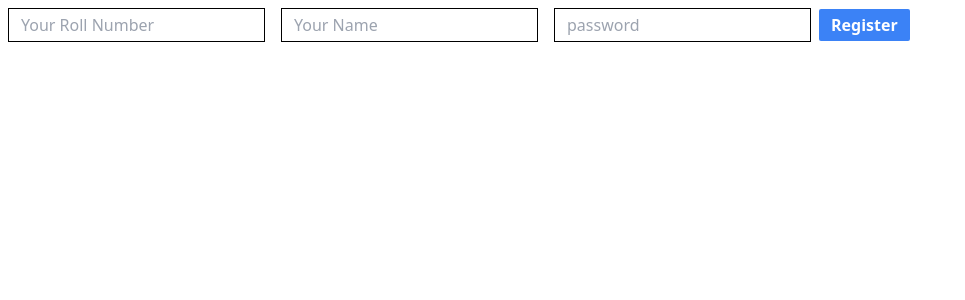
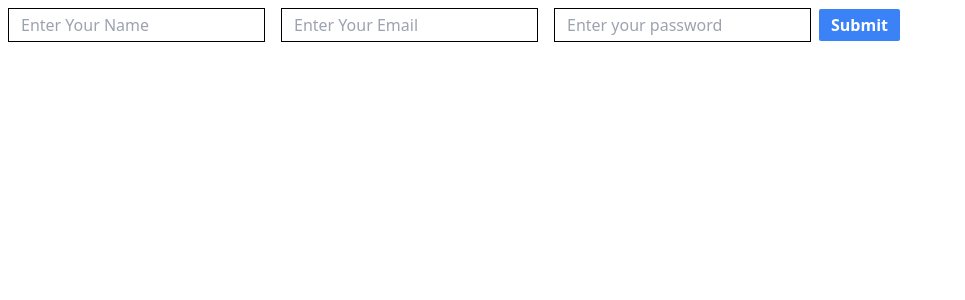
Before and after one commit to prashantkumar521520/Full-stack-TODOAPP, a Next.js app: page /register in a window 1280 px wide. Shown: the top 300 px of the page, without its empty margins (0-965 px from the left). Built offline with nearby package versions, Linux system fonts and the light colour scheme.

Commit message:
created upto login signup page

```diff
--- /dev/null
+++ b/actions/auth.js
@@ -0,0 +1,48 @@
+const BASE_API_URL = "http://localhost:3000/api/auth";
+
+export const signup = (userData) => {
+  return fetch(`${BASE_API_URL}/register`, {
+    method: "POST",
+    body: JSON.stringify(userData),
+    headers: {
+      "Content-Type": "application/json",
+    },
+  })
+    .then((response) => response.json())
+    .catch((err) => console.log(err));
+};
+
+export const login = (userData) => {
+  return fetch(`${BASE_API_URL}/signin`, {
+    method: "POST",
+    body: JSON.stringify(userData),
+    headers: {
+      "Content-Type": "application/json",
+    },
+  })
+    .then((response) => response.json())
+    .catch((err) => console.log(err));
+};
+
+export const setLocalStorage = (key, value) => {
+  if (!typeof window === "undefined")
+    localStorage.setItem(key, JSON.stringify(value));
+};
+
+export const isAuth = () => {
+  if (!typeof window === "undefined") {
+    const authToken = localStorage.getItem("auth-token");
+
+    console.log(authToken);
+
+    return fetch(`${BASE_API_URL}/getuser`, {
+      method: "GET",
+      headers: {
+        "Content-Type": "application/json",
+        "auth-token": authToken,
+      },
+    })
+      .then((response) => response.json())
+      .then((data) => data.userAuthenticated);
+  }
+};
--- a/pages/api/auth/getuser.js
+++ b/pages/api/auth/getuser.js
@@ -15,10 +15,15 @@ export default async function handler(req, res) {
       // console.log(data);
       const user = await User.findOne({ _id: data.user.id });
       // console.log(user);
-      return res.json(user);
+      return res.json({ user, userAuthenticated: true });
     }
-    return res.status(400).json({ message: "Invalid Authentication Token" });
+    return res
+      .status(400)
+      .json({
+        message: "Invalid Authentication Token",
+        userAuthenticated: false,
+      });
   } catch (error) {
-    return res.status(500).json({ error });
+    return res.status(500).json({ error, userAuthenticated: false });
   }
 }
--- a/pages/api/auth/register.js
+++ b/pages/api/auth/register.js
@@ -8,6 +8,7 @@ export default async function handler(req, res) {
   try {
     console.log("entered");
     let userData = await User.findOne({ email: req.body.email });
+
     if (userData) {
       return res
         .status(400)
@@ -16,6 +17,8 @@ export default async function handler(req, res) {
 
     const user = await User.create(req.body);
     console.log(user);
+
+    console.log(req.body)
 
     const data = {
       user: {
--- a/pages/index.js
+++ b/pages/index.js
@@ -1,8 +1,13 @@
 import Head from "next/head";
 import Image from "next/image";
 import Link from "next/link";
+import Router from "next/router";
+import { isAuth } from "../actions/auth";
 
 export default function Home() {
+  const isAuthenticated = isAuth();
+  console.log(isAuthenticated)
+  if (isAuthenticated) {
     return (
       <div>
         <Head>
@@ -14,8 +19,10 @@ export default function Home() {
         <main>
           {/* Todo */}
           Create a Todo app interface, refer provided screenshots for design.
-
         </main>
       </div>
     );
+  } else {
+    Router.push('/login')
   }
+}
--- a/pages/login.js
+++ b/pages/login.js
@@ -1,29 +1,61 @@
+import react, { useState } from "react";
+import { login } from "../actions/auth";
+
 export default function Login() {
-  function handleForm(event) {
-    event.preventDefault();
-  }
+  const [fields, setFields] = useState({
+    email: "",
+    password: "",
+  });
+
+  const handleForm = (e) => {
+    e.preventDefault();
+    console.log(fields);
+    setFields({
+      email: "",
+      password: "",
+    });
+
+    login(fields).then((data) => {
+      setLocalStorage("auth-token", data.jwttoken)
+    });
+
+  };
+
+  const handleChange = (e) => {
+    const { name, value } = e.target;
+    setFields((prevfields) => ({
+      ...prevfields,
+      [name]: value,
+    }));
+  };
+
   return (
     <>
       <div>
-        <form>
+        <form onSubmit={handleForm}>
           <input
             className="px-3 py-1 m-2 border border-black"
-            type="text"
-            name="rollNumber"
-            placeholder="Your Roll Number"
+            type="email"
+            name="email"
+            value={fields.email}
+            onChange={handleChange}
+            placeholder="Enter Your Email"
           />
           <input
             className="px-3 py-1 m-2 border border-black"
             type="password"
             name="password"
-            placeholder="password"
+            value={fields.password}
+            onChange={handleChange}
+            placeholder="Enter your password"
           />
-          <input
+
+          <button
             className="bg-blue-500 px-3 py-1 rounded-sm text-white font-semibold"
             type="submit"
-            onClick={handleForm}
-            value="Register"
-          />
+          >
+            Submit
+          </button>
         </form>
       </div>
     </>
--- a/pages/register.js
+++ b/pages/register.js
@@ -1,35 +1,69 @@
+import react, { useState } from "react";
+import { setLocalStorage, signup } from "../actions/auth";
+
 export default function Register() {
-  function handleForm(event) {
-    event.preventDefault();
-  }
+  const [fields, setFields] = useState({
+    name: "",
+    email: "",
+    password: "",
+  });
+
+  const handleForm = (e) => {
+    e.preventDefault();
+    console.log(fields);
+    setFields({
+      name: "",
+      email: "",
+      password: "",
+    });
+    signup(fields).then((data) => {
+      setLocalStorage("auth-token", data.jwttoken)
+    });
+  };
+
+  const handleChange = (e) => {
+    const { name, value } = e.target;
+    setFields((prevfields) => ({
+      ...prevfields,
+      [name]: value,
+    }));
+  };
+
   return (
     <>
       <div>
-        <form>
-          <input
-            className="px-3 py-1 m-2 border border-black"
-            type="text"
-            name="rollNumber"
-            placeholder="Your Roll Number"
-          />
+        <form onSubmit={handleForm}>
           <input
             className="px-3 py-1 m-2 border border-black"
             type="text"
             name="name"
-            placeholder="Your Name"
+            value={fields.name}
+            onChange={handleChange}
+            placeholder="Enter Your Name"
+          />
+          <input
+            className="px-3 py-1 m-2 border border-black"
+            type="email"
+            name="email"
+            value={fields.email}
+            onChange={handleChange}
+            placeholder="Enter Your Email"
           />
           <input
             className="px-3 py-1 m-2 border border-black"
             type="password"
             name="password"
-            placeholder="password"
+            value={fields.password}
+            onChange={handleChange}
+            placeholder="Enter your password"
           />
-          <input
+
+          <button
             className="bg-blue-500 px-3 py-1 rounded-sm text-white font-semibold"
             type="submit"
-            onClick={handleForm}
-            value="Register"
-          />
+          >
+            Submit
+          </button>
         </form>
       </div>
     </>
```
Also changed, not shown: actions/todo.js (added), 1 other file (tests, documents, lock files or other folders). Lines whose indentation alone changed are shown as unchanged.
